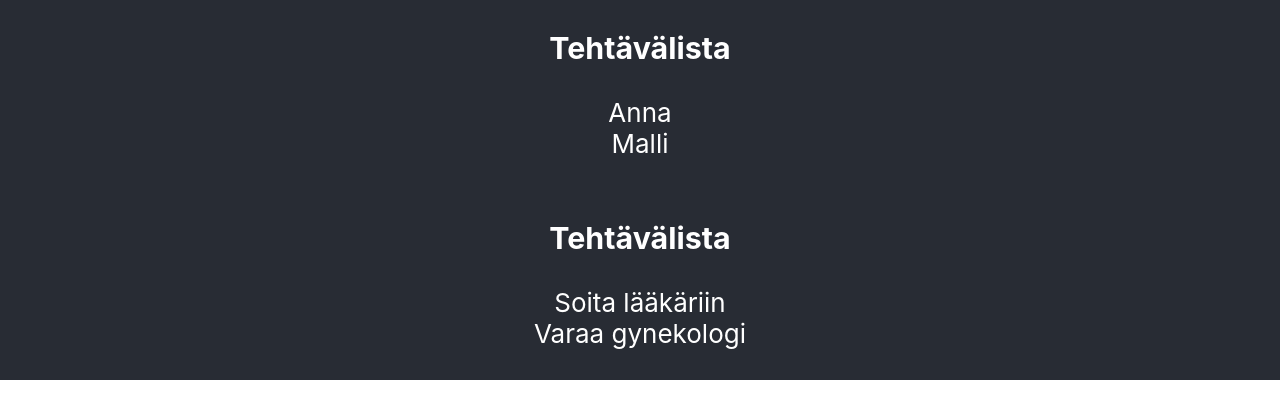
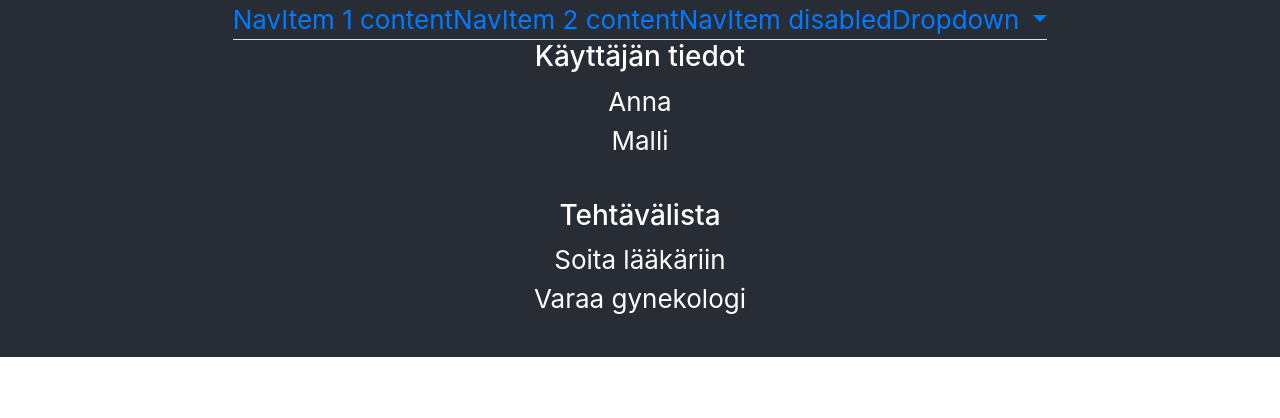
Before and after one commit to ainokainen/papukaija-front, a React (Create React App) app: page / in a window 1280 px wide. Shown: the top 418 px of the page. Built offline with nearby package versions, Linux system fonts and the light colour scheme.

Commit message:
Navigaatio lisätty

```diff
--- a/package.json
+++ b/package.json
@@ -4,7 +4,10 @@
   "private": true,
   "dependencies": {
     "bootstrap": "^4.1.3",
+    "jquery": "^3.3.1",
+    "popper.js": "^1.14.4",
     "react": "^16.6.0",
+    "react-bootstrap": "^0.32.4",
     "react-dom": "^16.6.0",
     "react-router-dom": "^4.3.1",
     "react-scripts": "2.1.0"
--- a/src/App.js
+++ b/src/App.js
@@ -1,15 +1,24 @@
+import 'bootstrap/dist/css/bootstrap.min.css';
+import $ from "jquery";
+import Popper from "popper.js";
+import 'bootstrap/dist/js/bootstrap.bundle.min';
+import {Jumbotron} from 'react-bootstrap';
 import React, { Component } from 'react';
 import './App.css';
 import TehtavaBox from "./components/TehtavaBox";
+import Navigation from './components/Navigation';
 
 class App extends Component {
   render() {
     return (
+      // <Jumbotron>
       <div className="App">
         <header className="App-header">
+        <Navigation/>
           <TehtavaBox/>
         </header>
       </div>
+      // </Jumbotron>
     );
   }
 }
--- /dev/null
+++ b/src/components/Navigation.js
@@ -0,0 +1,56 @@
+import React, { Component } from 'react';
+/* import classNames from 'classnames';
+import keycode from 'keycode';
+import React, { cloneElement } from 'react';
+import PropTypes from 'prop-types';
+import ReactDOM from 'react-dom';
+import all from 'prop-types-extra/lib/all';
+import warning from 'warning'; */
+
+/* import {
+  bsClass,
+  bsStyles,
+  getClassSet,
+  prefix,
+  splitBsProps
+} from './utils/bootstrapUtils';
+import createChainedFunction from './utils/createChainedFunction';
+import ValidComponentChildren from './utils/ValidComponentChildren'; */
+import 'bootstrap/dist/css/bootstrap.min.css';
+import $ from "jquery";
+import Popper from "popper.js";
+import 'bootstrap/dist/js/bootstrap.bundle.min';
+import { Nav,
+        NavItem,
+        NavDropdown,
+        MenuItem} from "react-bootstrap";
+class Navigation extends Component {
+    handleSelect(eventKey, event) {
+        event.preventDefault();
+        alert(`selected ${eventKey}`);
+    }
+    render() {
+        return (
+            <Nav bsStyle="tabs" activeKey="1" onSelect={k=>this.handleSelect(k)}>
+                <NavItem eventKey="1" href="/home">
+                NavItem 1 content
+                </NavItem>
+                <NavItem eventKey="2" href="Item">
+                NavItem 2 content
+                </NavItem>
+                <NavItem eventKey="3" disabled>
+                NavItem  disabled
+                </NavItem>
+            <NavDropdown eventKey="4" title="Dropdown" id="nav-dropdown">
+                <MenuItem eventKey="4.1">Action</MenuItem>
+                <MenuItem eventKey="4.2">Another action</MenuItem>
+                <MenuItem eventKey="4.3">Something else here</MenuItem>
+                <MenuItem divider />
+                <MenuItem eventKey="4.4">Separated link</MenuItem>
+        </NavDropdown>
+      </Nav>
+    );
+  }
+}
+
+export default Navigation ;
--- a/src/components/Profiililista.js
+++ b/src/components/Profiililista.js
@@ -10,7 +10,7 @@ class Profiililista extends Component {
             })
         return (
             <div>
-                <h3>Tehtävälista</h3>
+                <h3>Käyttäjän tiedot</h3>
                 {kayttajanTiedot}<br/>
 
             </div>
--- a/src/index.js
+++ b/src/index.js
@@ -1,3 +1,7 @@
+import 'bootstrap/dist/css/bootstrap.min.css';
+import $ from "jquery";
+import Popper from "popper.js";
+import 'bootstrap/dist/js/bootstrap.bundle.min';
 import React from 'react';
 import ReactDOM from 'react-dom';
 import './index.css';
```
Also changed, not shown: 2 other files (tests, documents, lock files or other folders).
